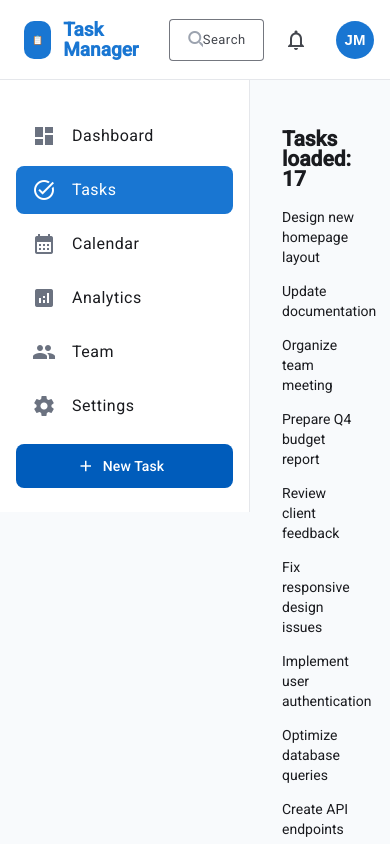
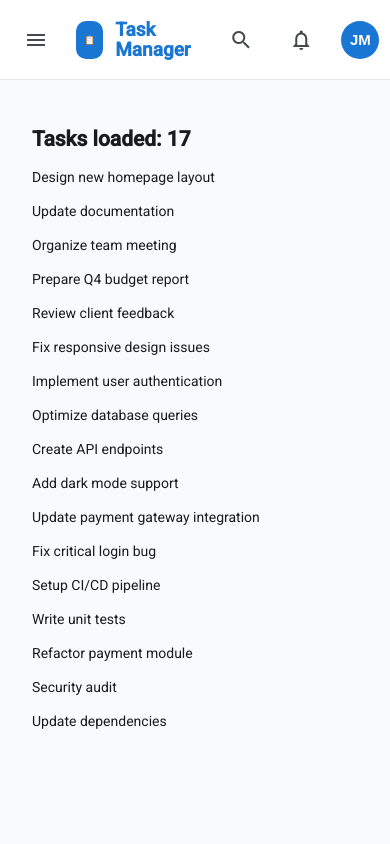
Before and after one commit to SamihaHatem/Task-Management-, an Angular app: page /tasks in a window 390 px wide. Shown: the top 844 px of the page. Built offline with nearby package versions, Linux system fonts and the light colour scheme; data requests are answered from the project's data file.

Commit message:
feat: add responsive navigation with mobile sidenav toggle

```diff
--- a/src/app/layout/header/header.html
+++ b/src/app/layout/header/header.html
@@ -1,4 +1,11 @@
 <header class="app-header">
+
+    @if (isMobile()) {
+    <button mat-icon-button aria-label="Toggle navigation menu" (click)="menuClick.emit()">
+        <mat-icon>menu</mat-icon>
+    </button>
+    }
+
     <!-- Brand -->
     <div class="brand">
         <div class="brand-icon">
@@ -8,15 +15,25 @@
         <span>Task Manager</span>
     </div>
 
+    @if (!isMobile()) {
     <!-- Search -->
-    <mat-form-field appearance="outline" class="search-field"   subscriptSizing="dynamic"
->
+    <mat-form-field appearance="outline" class="search-field" subscriptSizing="dynamic">
         <mat-icon>search</mat-icon>
         <input matInput type="search" placeholder="Search tasks..." />
     </mat-form-field>
+    }
+
 
     <!-- Header Actions -->
     <div class="header-actions">
+
+        @if (isMobile()) {
+        <!-- Serach Mobile -->
+        <button mat-icon-button aria-label="Search" class="notification-button">
+            <mat-icon>search</mat-icon>
+        </button>
+        }
+
         <!-- Notifications -->
         <button mat-icon-button aria-label="Notifications" class="notification-button">
             <mat-icon>notifications_none</mat-icon>
--- a/src/app/layout/header/header.ts
+++ b/src/app/layout/header/header.ts
@@ -1,4 +1,4 @@
-import { Component } from '@angular/core';
+import { Component, input, output } from '@angular/core';
 import { MatIconModule } from '@angular/material/icon';
 import { MatButtonModule } from '@angular/material/button';
 import { MatBadgeModule } from '@angular/material/badge';
@@ -8,8 +8,11 @@ import { MatInputModule } from '@angular/material/input';
 
 @Component({
   selector: 'app-header',
-  imports: [MatIconModule, MatButtonModule, MatBadgeModule, MatMenuModule,MatFormFieldModule,MatInputModule],
+  imports: [MatIconModule, MatButtonModule, MatBadgeModule, MatMenuModule, MatFormFieldModule, MatInputModule],
   templateUrl: './header.html',
   styleUrl: './header.scss',
 })
-export class Header { }
+export class Header {
+  readonly isMobile = input(false);
+  readonly menuClick = output<void>();
+}
--- a/src/app/layout/main-layout/main-layout.html
+++ b/src/app/layout/main-layout/main-layout.html
@@ -1,8 +1,14 @@
-<app-header />
-<div class="app-layout">
-    <app-sidebar />
+<app-header [isMobile]="isMobile()" (menuClick)="toggleSidenav()" />
+<mat-sidenav-container class="app-layout">
+    <mat-sidenav [mode]="isMobile() ? 'over' : 'side'" [opened]="isMobile() ? isSidenavOpen() : true"
+        class="app-sidenav" (click)="closeSidenavOnMobile()">
+        <app-sidebar />
+    </mat-sidenav>
 
-    <main class="main-content">
-        <router-outlet />
-    </main>
-</div>
+    <mat-sidenav-content class="main-area">
+
+        <main class="main-content">
+            <router-outlet />
+        </main>
+    </mat-sidenav-content>
+</mat-sidenav-container>
--- a/src/app/layout/main-layout/main-layout.ts
+++ b/src/app/layout/main-layout/main-layout.ts
@@ -1,12 +1,46 @@
-import { Component } from '@angular/core';
+import { Component, inject, signal } from '@angular/core';
 import { Sidebar } from '../sidebar/sidebar';
 import { RouterOutlet } from '@angular/router';
 import { Header } from '../header/header';
+import { MatSidenavModule } from '@angular/material/sidenav';
+
+import { BreakpointObserver } from '@angular/cdk/layout';
+import { toSignal } from '@angular/core/rxjs-interop';
+import { map } from 'rxjs';
 
 @Component({
   selector: 'app-main-layout',
-  imports: [Sidebar, RouterOutlet, Header],
-  templateUrl: './main-layout.html',
+  imports: [
+    RouterOutlet,
+    MatSidenavModule,
+    Sidebar,
+    Header,
+  ], templateUrl: './main-layout.html',
   styleUrl: './main-layout.scss',
 })
-export class MainLayout {}
+export class MainLayout {
+  private readonly breakpointObserver = inject(BreakpointObserver);
+
+  readonly isMobile = toSignal(
+    this.breakpointObserver
+      .observe('(max-width: 768px)')
+      .pipe(map(({ matches }) => matches)),
+    { initialValue: false },
+  );
+
+  readonly isSidenavOpen = signal(false);
+
+  toggleSidenav(): void {
+    this.isSidenavOpen.update((isOpen) => {
+      const newValue = !isOpen;
+      console.log('Sidenav state:', newValue);
+      return newValue;
+    });
+  }
+
+  closeSidenavOnMobile(): void {
+    if (this.isMobile()) {
+      this.isSidenavOpen.set(false);
+    }
+  }
+}
--- a/src/app/layout/sidebar/sidebar.scss
+++ b/src/app/layout/sidebar/sidebar.scss
@@ -6,7 +6,7 @@
 .sidebar {
     display: flex;
     flex-direction: column;
-    width: 250px;
+    width: 100%;
     height: 100%;
     padding: 24px 16px;
     background: #ffffff;
```
